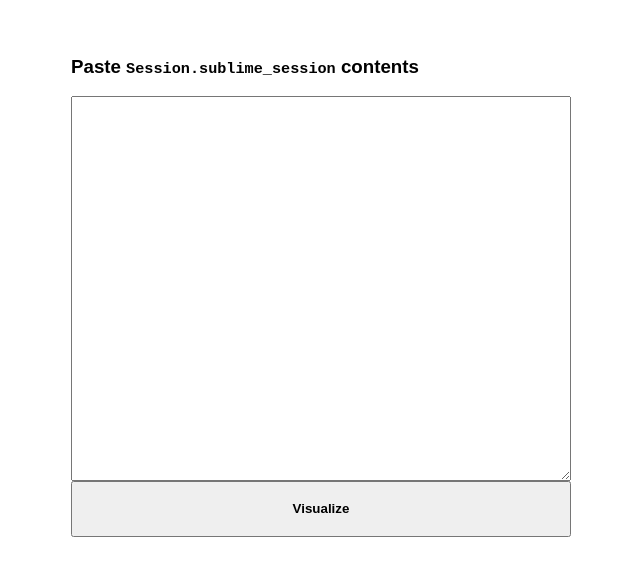
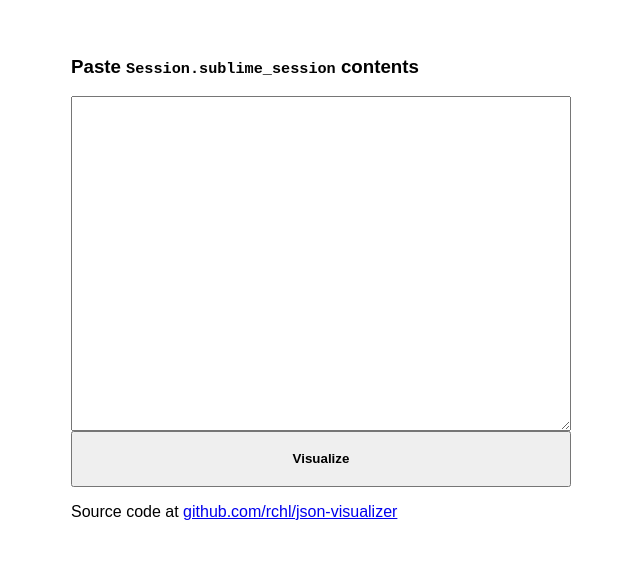
Before and after one commit to rchl/json-visualizer, a Nuxt app: page / in a window 1280 px wide. Shown: the part 113-688 px from the top of the page, without its empty margins (319-959 px from the left). Built offline with nearby package versions, Linux system fonts and the light colour scheme.

Commit message:
github link

```diff
--- a/app.vue
+++ b/app.vue
@@ -59,6 +59,7 @@ export default {
         <button :enabled="inputString" @click="initFoamTree">
           <h4>Visualize</h4>
         </button>
+        <p>Source code at <a href="https://github.com/rchl/json-visualizer" target="_blank">github.com/rchl/json-visualizer</a></p>
         <div v-if="foamTreeError" class="error-text">
           {{ foamTreeError }}
         </div>
```
